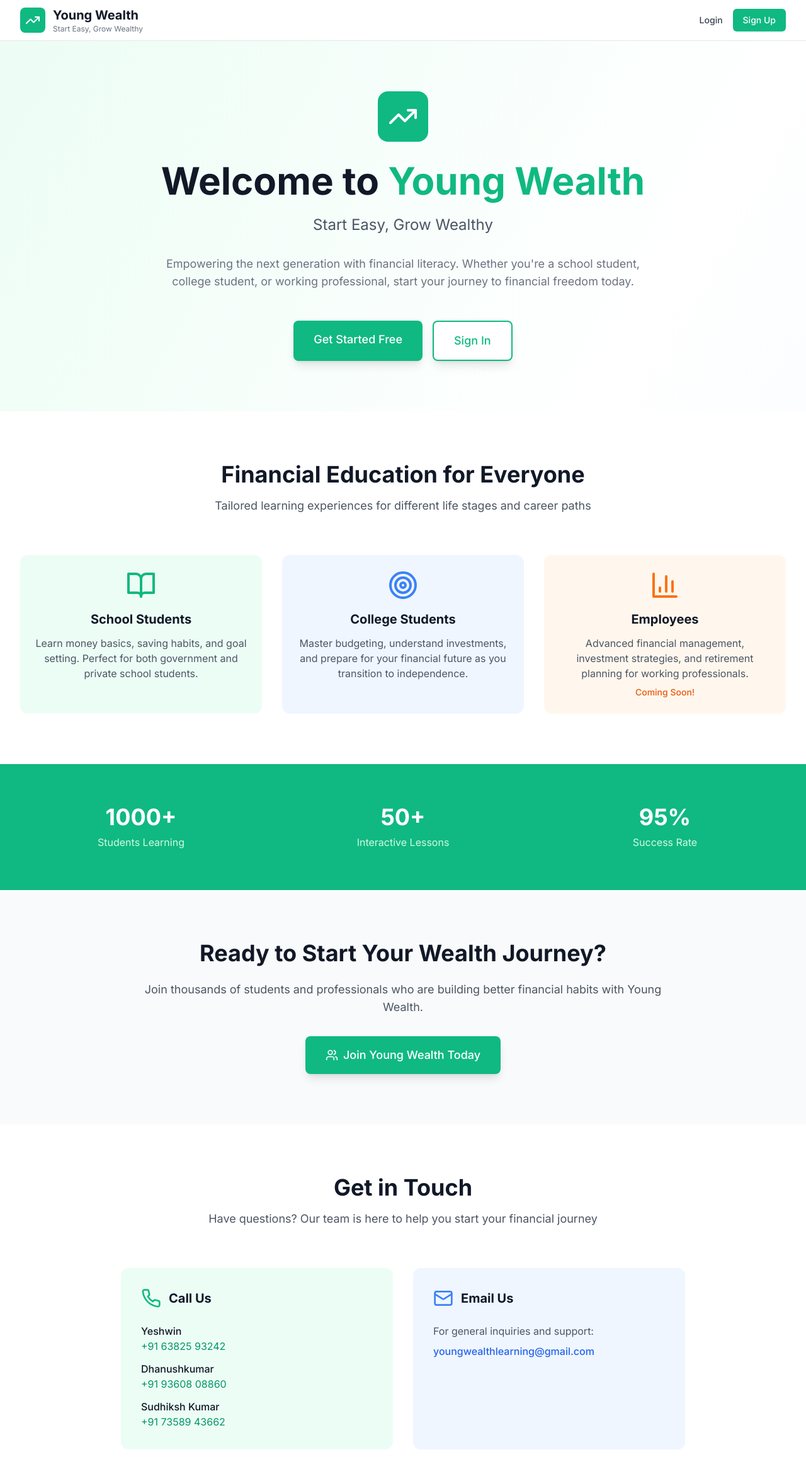
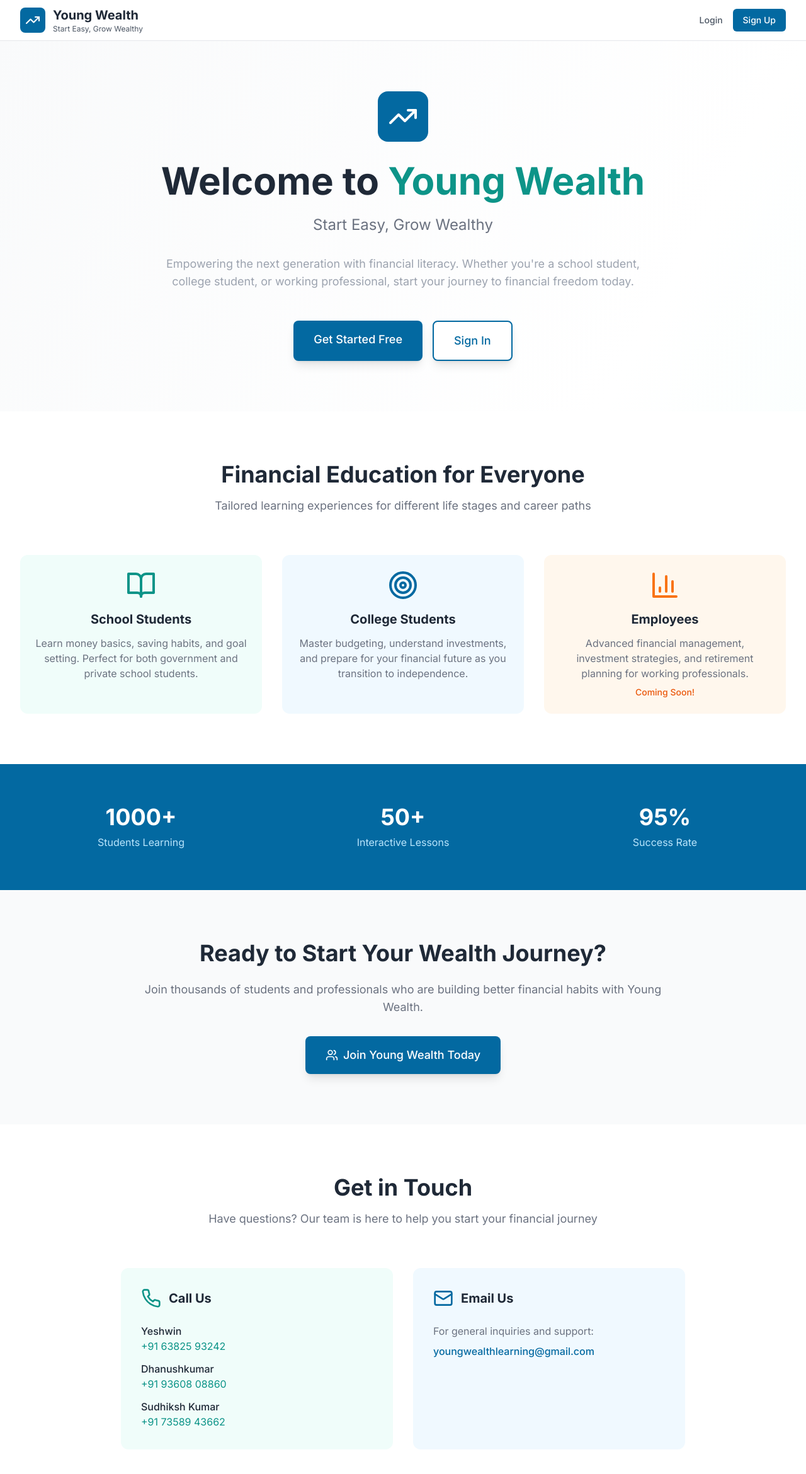
Before and after one commit to nareshkannasln/Young-wealth, a React (Vite) app: page / in a window 1280 px wide. Shown: the top 2340 px of the page at 63% size. Built offline with nearby package versions, Linux system fonts and the light colour scheme.

Commit message:
Update color scheme to Navy Blue and Teal

```diff
--- a/src/components/common/ProtectedRoute.tsx
+++ b/src/components/common/ProtectedRoute.tsx
@@ -17,8 +17,8 @@ export const ProtectedRoute: React.FC<ProtectedRouteProps> = ({
     return (
       <div className="min-h-screen bg-gray-50 flex items-center justify-center">
         <div className="text-center">
-          <div className="animate-spin rounded-full h-12 w-12 border-b-2 border-emerald-500 mx-auto"></div>
-          <p className="mt-4 text-gray-600">Loading...</p>
+          <div className="animate-spin rounded-full h-12 w-12 border-b-2 border-teal-600 mx-auto"></div>
+          <p className="mt-4 text-gray-500">Loading...</p>
         </div>
       </div>
     );
--- a/src/components/layout/Header.tsx
+++ b/src/components/layout/Header.tsx
@@ -15,24 +15,24 @@ export const Header: React.FC = () => {
       <div className="max-w-7xl mx-auto px-4 sm:px-6 lg:px-8">
         <div className="flex justify-between items-center h-16">
           <Link to="/" className="flex items-center space-x-3">
-            <div className="bg-emerald-500 p-2 rounded-lg">
+            <div className="bg-navy-700 p-2 rounded-lg">
               <TrendingUp className="h-6 w-6 text-white" />
             </div>
             <div>
-              <h1 className="text-xl font-bold text-gray-900">Young Wealth</h1>
-              <p className="text-xs text-gray-500">Start Easy, Grow Wealthy</p>
+              <h1 className="text-xl font-bold text-gray-800">Young Wealth</h1>
+              <p className="text-xs text-gray-600">Start Easy, Grow Wealthy</p>
             </div>
           </Link>
 
           <nav className="flex items-center space-x-4">
             {isAuthenticated ? (
               <div className="flex items-center space-x-4">
-                <span className="text-sm text-gray-700">
+                <span className="text-sm text-gray-600">
                   Welcome, <span className="font-semibold">{user?.fullName}</span>
                 </span>
                 <button
                   onClick={handleLogout}
-                  className="flex items-center space-x-1 px-3 py-2 rounded-md text-sm font-medium text-gray-700 hover:text-gray-900 hover:bg-gray-100 transition-colors"
+                  className="flex items-center space-x-1 px-3 py-2 rounded-md text-sm font-medium text-gray-600 hover:text-gray-800 hover:bg-gray-100 transition-colors"
                 >
                   <LogOut className="h-4 w-4" />
                   <span>Logout</span>
@@ -42,13 +42,13 @@ export const Header: React.FC = () => {
               <div className="flex items-center space-x-4">
                 <Link
                   to="/login"
-                  className="text-sm font-medium text-gray-700 hover:text-gray-900 transition-colors"
+                  className="text-sm font-medium text-gray-600 hover:text-gray-800 transition-colors"
                 >
                   Login
                 </Link>
                 <Link
                   to="/signup"
-                  className="bg-emerald-500 hover:bg-emerald-600 text-white px-4 py-2 rounded-md text-sm font-medium transition-colors"
+                  className="bg-navy-700 hover:bg-navy-800 text-white px-4 py-2 rounded-md text-sm font-medium transition-colors"
                 >
                   Sign Up
                 </Link>
--- a/src/components/pages/Home.tsx
+++ b/src/components/pages/Home.tsx
@@ -4,22 +4,22 @@ import { TrendingUp, BookOpen, Target, BarChart3, Users, Phone, Mail } from 'luc
 
 export const Home: React.FC = () => {
   return (
-    <div className="min-h-screen bg-gradient-to-br from-emerald-50 via-white to-blue-50">
+    <div className="min-h-screen bg-gradient-to-br from-gray-50 via-white to-teal-50">
       {/* Hero Section */}
       <div className="max-w-7xl mx-auto px-4 sm:px-6 lg:px-8 py-20">
         <div className="text-center">
           <div className="flex justify-center mb-8">
-            <div className="bg-emerald-500 p-4 rounded-2xl">
+            <div className="bg-navy-700 p-4 rounded-2xl">
               <TrendingUp className="h-12 w-12 text-white" />
             </div>
           </div>
-          <h1 className="text-4xl md:text-6xl font-bold text-gray-900 mb-6">
-            Welcome to <span className="text-emerald-500">Young Wealth</span>
+          <h1 className="text-4xl md:text-6xl font-bold text-gray-800 mb-6">
+            Welcome to <span className="text-teal-600">Young Wealth</span>
           </h1>
-          <p className="text-xl md:text-2xl text-gray-600 mb-8">
+          <p className="text-xl md:text-2xl text-gray-500 mb-8">
             Start Easy, Grow Wealthy
           </p>
-          <p className="text-lg text-gray-500 mb-12 max-w-3xl mx-auto">
+          <p className="text-lg text-gray-400 mb-12 max-w-3xl mx-auto">
             Empowering the next generation with financial literacy. Whether you're a school student,
             college student, or working professional, start your journey to financial freedom today.
           </p>
@@ -27,13 +27,13 @@ export const Home: React.FC = () => {
           <div className="flex flex-col sm:flex-row gap-4 justify-center">
             <Link
               to="/signup"
-              className="bg-emerald-500 hover:bg-emerald-600 text-white px-8 py-4 rounded-lg text-lg font-medium transition-colors shadow-lg hover:shadow-xl"
+              className="bg-navy-700 hover:bg-navy-800 text-white px-8 py-4 rounded-lg text-lg font-medium transition-colors shadow-lg hover:shadow-xl"
             >
               Get Started Free
             </Link>
             <Link
               to="/login"
-              className="bg-white hover:bg-gray-50 text-emerald-500 border-2 border-emerald-500 px-8 py-4 rounded-lg text-lg font-medium transition-colors shadow-lg hover:shadow-xl"
+              className="bg-white hover:bg-gray-50 text-navy-700 border-2 border-navy-700 px-8 py-4 rounded-lg text-lg font-medium transition-colors shadow-lg hover:shadow-xl"
             >
               Sign In
             </Link>
@@ -45,28 +45,28 @@ export const Home: React.FC = () => {
       <div className="bg-white py-20">
         <div className="max-w-7xl mx-auto px-4 sm:px-6 lg:px-8">
           <div className="text-center mb-16">
-            <h2 className="text-3xl md:text-4xl font-bold text-gray-900 mb-4">
+            <h2 className="text-3xl md:text-4xl font-bold text-gray-800 mb-4">
               Financial Education for Everyone
             </h2>
-            <p className="text-lg text-gray-600 max-w-2xl mx-auto">
+            <p className="text-lg text-gray-500 max-w-2xl mx-auto">
               Tailored learning experiences for different life stages and career paths
             </p>
           </div>
 
           <div className="grid grid-cols-1 md:grid-cols-3 gap-8">
-            <div className="text-center p-6 bg-emerald-50 rounded-xl">
-              <BookOpen className="h-12 w-12 text-emerald-500 mx-auto mb-4" />
-              <h3 className="text-xl font-bold text-gray-900 mb-3">School Students</h3>
-              <p className="text-gray-600">
+            <div className="text-center p-6 bg-teal-50 rounded-xl">
+              <BookOpen className="h-12 w-12 text-teal-600 mx-auto mb-4" />
+              <h3 className="text-xl font-bold text-gray-800 mb-3">School Students</h3>
+              <p className="text-gray-500">
                 Learn money basics, saving habits, and goal setting. Perfect for both
                 government and private school students.
               </p>
             </div>
 
-            <div className="text-center p-6 bg-blue-50 rounded-xl">
-              <Target className="h-12 w-12 text-blue-500 mx-auto mb-4" />
-              <h3 className="text-xl font-bold text-gray-900 mb-3">College Students</h3>
-              <p className="text-gray-600">
+            <div className="text-center p-6 bg-navy-50 rounded-xl">
+              <Target className="h-12 w-12 text-navy-700 mx-auto mb-4" />
+              <h3 className="text-xl font-bold text-gray-800 mb-3">College Students</h3>
+              <p className="text-gray-500">
                 Master budgeting, understand investments, and prepare for your
                 financial future as you transition to independence.
               </p>
@@ -74,8 +74,8 @@ export const Home: React.FC = () => {
 
             <div className="text-center p-6 bg-orange-50 rounded-xl">
               <BarChart3 className="h-12 w-12 text-orange-500 mx-auto mb-4" />
-              <h3 className="text-xl font-bold text-gray-900 mb-3">Employees</h3>
-              <p className="text-gray-600">
+              <h3 className="text-xl font-bold text-gray-800 mb-3">Employees</h3>
+              <p className="text-gray-500">
                 Advanced financial management, investment strategies, and
                 retirement planning for working professionals.
                 <span className="block text-sm text-orange-600 font-medium mt-2">Coming Soon!</span>
@@ -86,20 +86,20 @@ export const Home: React.FC = () => {
       </div>
 
       {/* Stats Section */}
-      <div className="bg-emerald-500 py-16">
+      <div className="bg-navy-700 py-16">
         <div className="max-w-7xl mx-auto px-4 sm:px-6 lg:px-8">
           <div className="grid grid-cols-1 md:grid-cols-3 gap-8 text-center text-white">
             <div>
               <div className="text-4xl font-bold mb-2">1000+</div>
-              <div className="text-emerald-100">Students Learning</div>
+              <div className="text-navy-200">Students Learning</div>
             </div>
             <div>
               <div className="text-4xl font-bold mb-2">50+</div>
-              <div className="text-emerald-100">Interactive Lessons</div>
+              <div className="text-navy-200">Interactive Lessons</div>
             </div>
             <div>
               <div className="text-4xl font-bold mb-2">95%</div>
-              <div className="text-emerald-100">Success Rate</div>
+              <div className="text-navy-200">Success Rate</div>
             </div>
           </div>
         </div>
@@ -108,15 +108,15 @@ export const Home: React.FC = () => {
       {/* CTA Section */}
       <div className="bg-gray-50 py-20">
         <div className="max-w-4xl mx-auto text-center px-4 sm:px-6 lg:px-8">
-          <h2 className="text-3xl md:text-4xl font-bold text-gray-900 mb-6">
+          <h2 className="text-3xl md:text-4xl font-bold text-gray-800 mb-6">
             Ready to Start Your Wealth Journey?
           </h2>
-          <p className="text-lg text-gray-600 mb-8">
+          <p className="text-lg text-gray-500 mb-8">
             Join thousands of students and professionals who are building better financial habits with Young Wealth.
           </p>
           <Link
             to="/signup"
-            className="bg-emerald-500 hover:bg-emerald-600 text-white px-8 py-4 rounded-lg text-lg font-medium transition-colors shadow-lg hover:shadow-xl inline-flex items-center"
+            className="bg-navy-700 hover:bg-navy-800 text-white px-8 py-4 rounded-lg text-lg font-medium transition-colors shadow-lg hover:shadow-xl inline-flex items-center"
           >
             <Users className="h-5 w-5 mr-2" />
             Join Young Wealth Today
@@ -128,46 +128,46 @@ export const Home: React.FC = () => {
       <div className="bg-white py-20">
         <div className="max-w-7xl mx-auto px-4 sm:px-6 lg:px-8">
           <div className="text-center mb-16">
-            <h2 className="text-3xl md:text-4xl font-bold text-gray-900 mb-4">
+            <h2 className="text-3xl md:text-4xl font-bold text-gray-800 mb-4">
               Get in Touch
             </h2>
-            <p className="text-lg text-gray-600 max-w-2xl mx-auto">
+            <p className="text-lg text-gray-500 max-w-2xl mx-auto">
               Have questions? Our team is here to help you start your financial journey
             </p>
           </div>
 
           <div className="grid grid-cols-1 md:grid-cols-2 gap-8 max-w-4xl mx-auto">
-            <div className="bg-emerald-50 rounded-xl p-8">
+            <div className="bg-teal-50 rounded-xl p-8">
               <div className="flex items-center mb-6">
-                <Phone className="h-8 w-8 text-emerald-500 mr-3" />
-                <h3 className="text-xl font-bold text-gray-900">Call Us</h3>
+                <Phone className="h-8 w-8 text-teal-600 mr-3" />
+                <h3 className="text-xl font-bold text-gray-800">Call Us</h3>
               </div>
               <div className="space-y-3">
                 <div>
-                  <p className="font-medium text-gray-900">Yeshwin</p>
-                  <p className="text-emerald-600">+91 63825 93242</p>
+                  <p className="font-medium text-gray-800">Yeshwin</p>
+                  <p className="text-teal-600">+91 63825 93242</p>
                 </div>
                 <div>
-                  <p className="font-medium text-gray-900">Dhanushkumar</p>
-                  <p className="text-emerald-600">+91 93608 08860</p>
+                  <p className="font-medium text-gray-800">Dhanushkumar</p>
+                  <p className="text-teal-600">+91 93608 08860</p>
                 </div>
                 <div>
-                  <p className="font-medium text-gray-900">Sudhiksh Kumar</p>
-                  <p className="text-emerald-600">+91 73589 43662</p>
+                  <p className="font-medium text-gray-800">Sudhiksh Kumar</p>
+                  <p className="text-teal-600">+91 73589 43662</p>
                 </div>
               </div>
             </div>
 
-            <div className="bg-blue-50 rounded-xl p-8">
+            <div className="bg-navy-50 rounded-xl p-8">
               <div className="flex items-center mb-6">
-                <Mail className="h-8 w-8 text-blue-500 mr-3" />
-                <h3 className="text-xl font-bold text-gray-900">Email Us</h3>
+                <Mail className="h-8 w-8 text-navy-700 mr-3" />
+                <h3 className="text-xl font-bold text-gray-800">Email Us</h3>
               </div>
               <div>
-                <p className="text-gray-600 mb-2">For general inquiries and support:</p>
+                <p className="text-gray-500 mb-2">For general inquiries and support:</p>
                 <a
                   href="mailto:youngwealthlearning@gmail.com"
-                  className="text-blue-600 hover:text-blue-700 font-medium transition-colors"
+                  className="text-navy-700 hover:text-navy-800 font-medium transition-colors"
                 >
                   youngwealthlearning@gmail.com
                 </a>
```
Also changed, not shown: src/components/auth/Login.tsx (+15 -15 lines), src/components/auth/Signup.tsx (+22 -22 lines), src/components/dashboard/CollegeDashboard.tsx (+32 -32 lines), src/components/dashboard/EmployeeDashboard.tsx (+18 -18 lines), src/components/dashboard/SchoolDashboard.tsx (+30 -30 lines), tailwind.config.js (+25 -11 lines).
